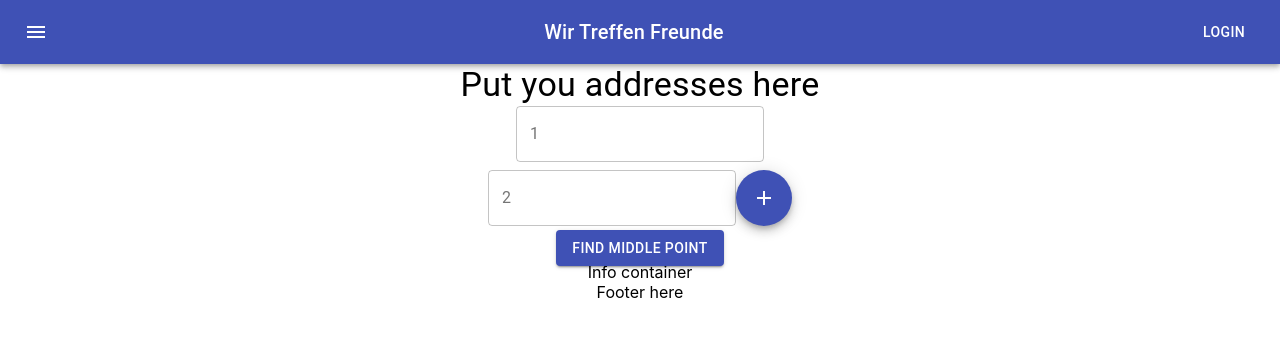
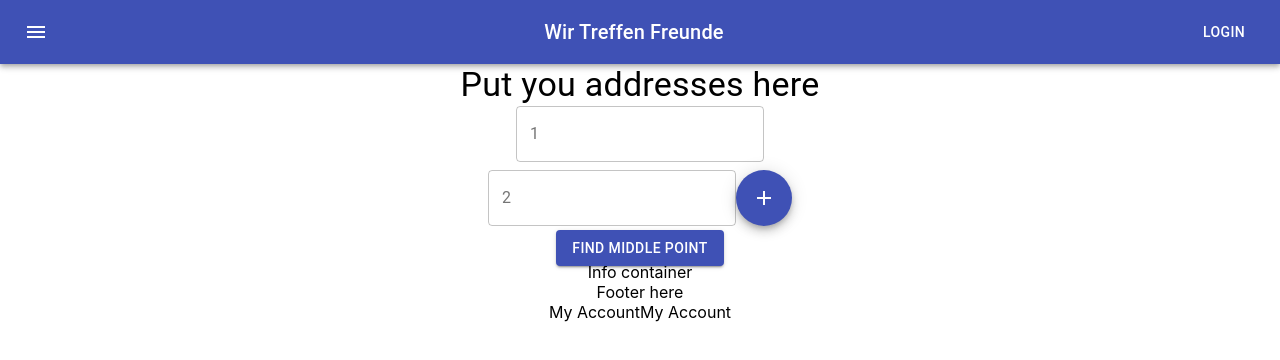
Before and after one commit to wirTreffenFreunde/wtf-frontend, a React (Create React App) app: page /myAccount in a window 1280 px wide. Shown: the top 360 px of the page. Built offline with nearby package versions, Linux system fonts and the light colour scheme.

Commit message:
started working on my account

```diff
--- a/src/components/App.js
+++ b/src/components/App.js
@@ -1,16 +1,28 @@
-import './App.css';
-import Nav from './Nav';
-import InputContainer from './InputContainer';
-import InfoContainer from './InfoContainer';
-import Footer from './Footer';
+import "./App.css";
+import Nav from "./Nav";
+import InputContainer from "./InputContainer";
+import InfoContainer from "./InfoContainer";
+import Footer from "./Footer";
+import MyAccount from "./MyAccount";
+
+import { BrowserRouter as Router, Switch, Route } from "react-router-dom";
 
 function App() {
   return (
     <div className="App">
-      < Nav />
-      < InputContainer />
-      < InfoContainer />
-      < Footer />
+      <Nav />
+      <InputContainer />
+      <InfoContainer />
+      <Footer />
+      <MyAccount />
+
+      <Router>
+        <Switch>
+          <Route path="/myAccount">
+            <MyAccount />
+          </Route>
+        </Switch>
+      </Router>
     </div>
   );
 }
--- /dev/null
+++ b/src/components/MyAccount.js
@@ -0,0 +1,3 @@
+export default function MyAccount() {
+  return "My Account";
+}
```
